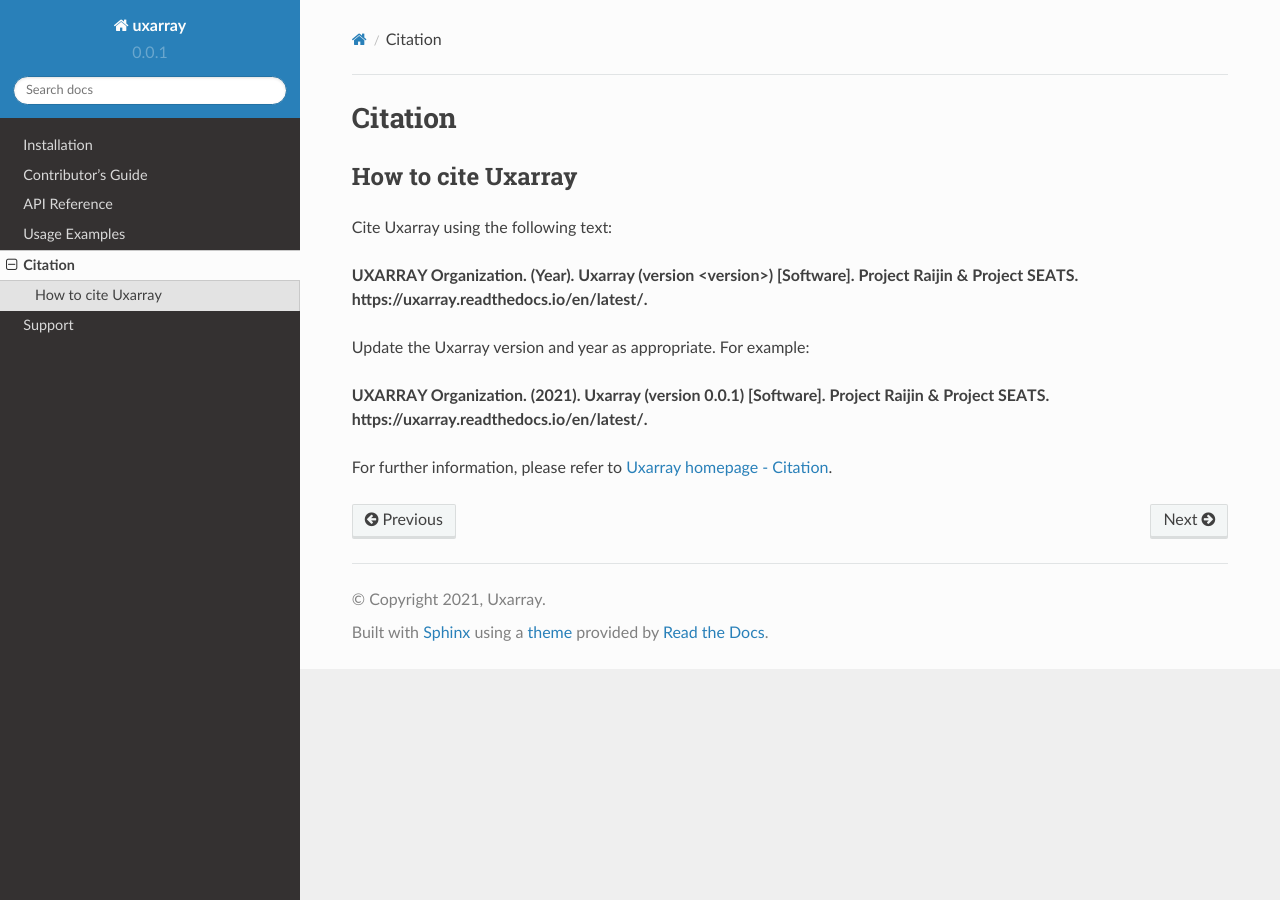
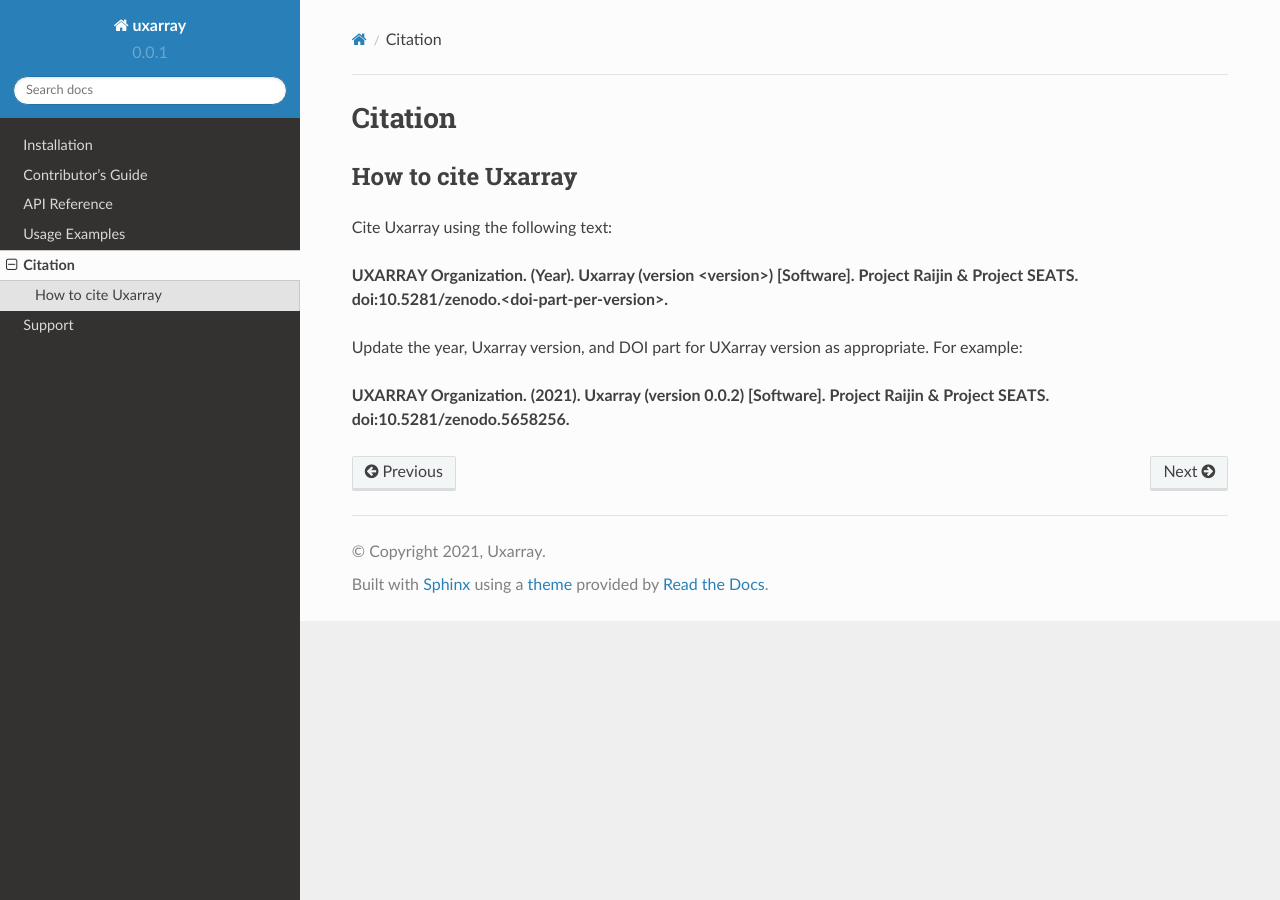
Before and after one commit to UXARRAY/uxarray, a Sphinx documentation site: the page built from docs/citation.rst, in a window 1280 px wide. Built offline with Sphinx 7.4.7 and the Read the Docs theme 2.0.0, drawn with Linux system fonts in a browser that asks for light colours.

Commit message:
Updated citation.rst
Added correct Zenodo DOIs

```diff
--- a/docs/citation.rst
+++ b/docs/citation.rst
@@ -8,13 +8,10 @@
 
 **UXARRAY Organization. (Year).
 Uxarray (version \<version\>) [Software].
-Project Raijin & Project SEATS. https://uxarray.readthedocs.io/en/latest/.**
+Project Raijin & Project SEATS. doi:10.5281/zenodo.<doi-part-per-version>.**
 
-Update the Uxarray version and year as appropriate. For example:
+Update the year, Uxarray version, and DOI part for UXarray version as appropriate. For example:
 
 **UXARRAY Organization. (2021).
-Uxarray (version 0.0.1) [Software].
-Project Raijin & Project SEATS. https://uxarray.readthedocs.io/en/latest/.**
-
-For further information, please refer to
-`Uxarray homepage - Citation <https://github.com/UXARRAY/uxarray>`_.
+Uxarray (version 0.0.2) [Software].
+Project Raijin & Project SEATS. doi:10.5281/zenodo.5658256.**
```
